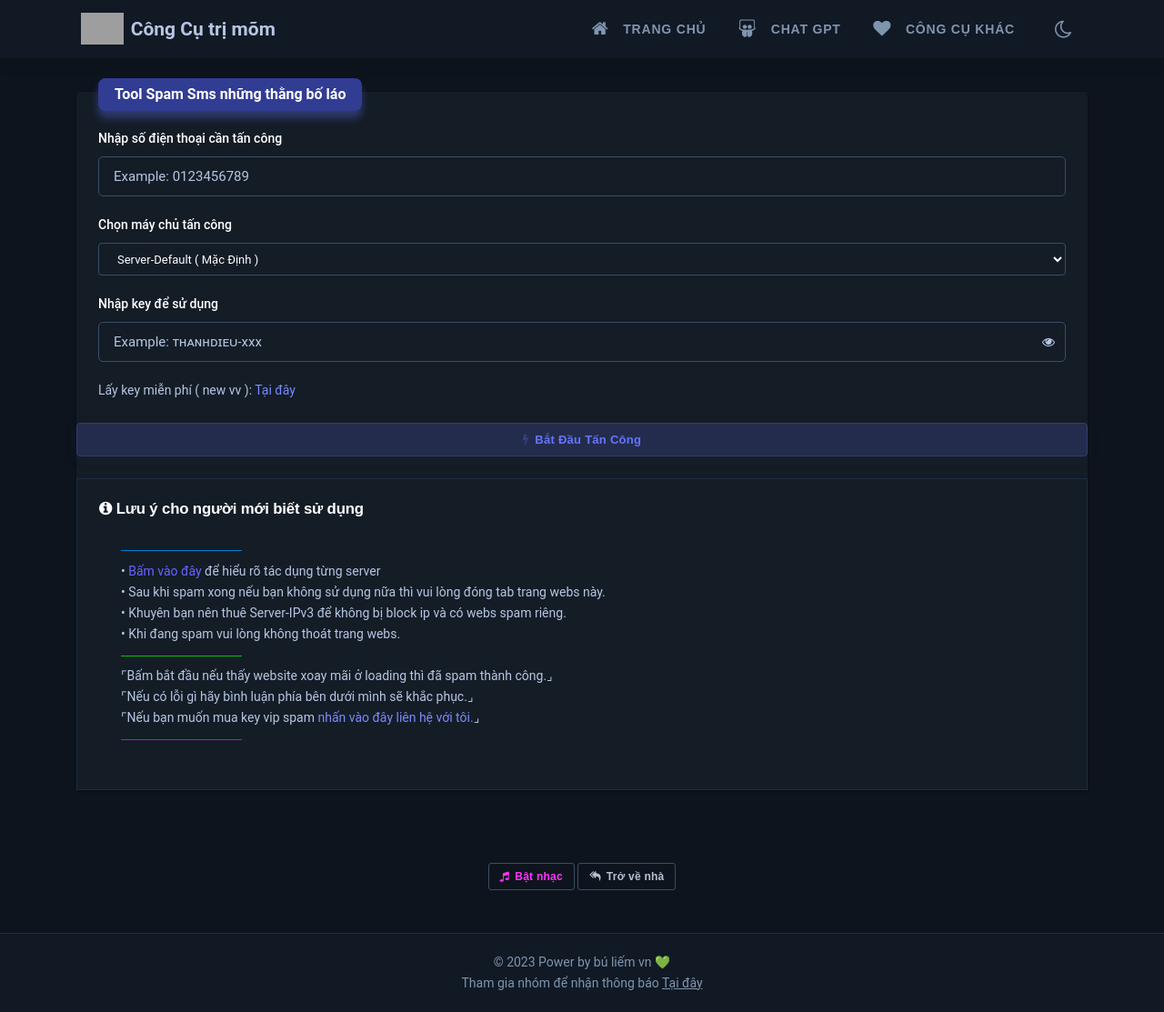
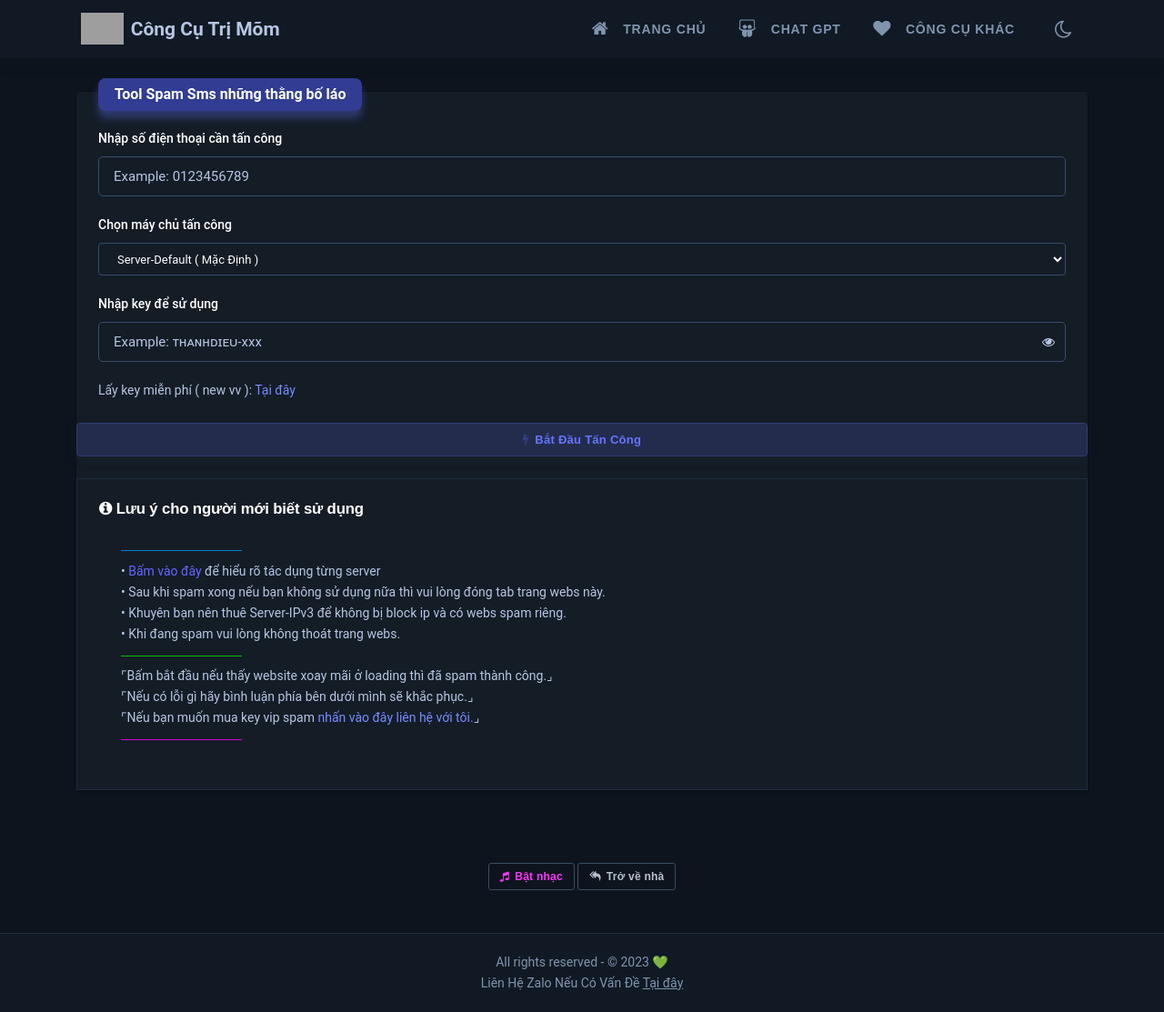
Before and after one commit to buiquangkhaiinfo/cc, a PHP site: page /spam-sms.php in a window 1280 px wide. Shown: the whole page at 91% size. Run offline with PHP 8.4, Linux system fonts and the light colour scheme; some libraries are stand-ins or nearby versions; some web fonts are replaced; grey boxes are pictures that could not be loaded.

Commit message:
Update spam-sms.php

```diff
--- a/spam-sms.php
+++ b/spam-sms.php
@@ -19,10 +19,10 @@ $_SESSION['reload_count'] = $reload_count;
 ?>
  <!--
     ║══════════════════════════════════════════════════║
-    ║ * Designer and Developer website by bú liếm vn.. ║
-    ║ * tao là trùm bú liếm vn .............           ║
+    ║ * Designer and Developer website by Quang Khải.. ║
+    ║ * I Am Designer .............                    ║
     ║ * @@@@@@@@@@@@@@@@@@@@@@@@@@@@@@@@@@             ║
-    ║ * nguyễn nhật anh nhìn j xem sex ko mày ????.    ║
+    ║ * Bùi Quang Khải có dz không???.                 ║
     ║══════════════════════════════════════════════════║
 -->
 <!DOCTYPE html>
@@ -78,7 +78,7 @@ $_SESSION['reload_count'] = $reload_count;
             </div>
             <div class="nk-header-brand">
               <a href="/" class="logo-link text-base">
-                <img src="https://i.imgur.com/W0KXZjv.png" class="hide-mb-sm" />Công Cụ trị mõm </a>
+                <img src="https://i.imgur.com/W0KXZjv.png" class="hide-mb-sm" />Công Cụ Trị Mõm </a>
             </div>
             <div class="nk-header-tools nk-header-menu" data-content="headerNav">
               <div class="nk-header-mobile">
@@ -244,9 +244,9 @@ $_SESSION['reload_count'] = $reload_count;
                     <div class="nk-footer-wrap">
                         <div class="nk-footer-copyright">
                             <font style="vertical-align: inherit;">
-                                <font style="vertical-align: inherit;">© 2023 Power by bú liếm vn 💚</font>
+                                <font style="vertical-align: inherit;">All rights reserved - © 2023 💚</font>
                                 <br />
-                                <font style="vertical-align: inherit;">Tham gia nhóm để nhận thông báo <a href="//zalo.me/g/zxqlfs050" ><u>Tại đây</u></a></font>
+                                <font style="vertical-align: inherit;">Liên Hệ Zalo Nếu Có Vấn Đề <a href="//https://zalo.me/0352876128" ><u>Tại đây</u></a></font>
                             </font>
                         </div>
                     </div>
```
